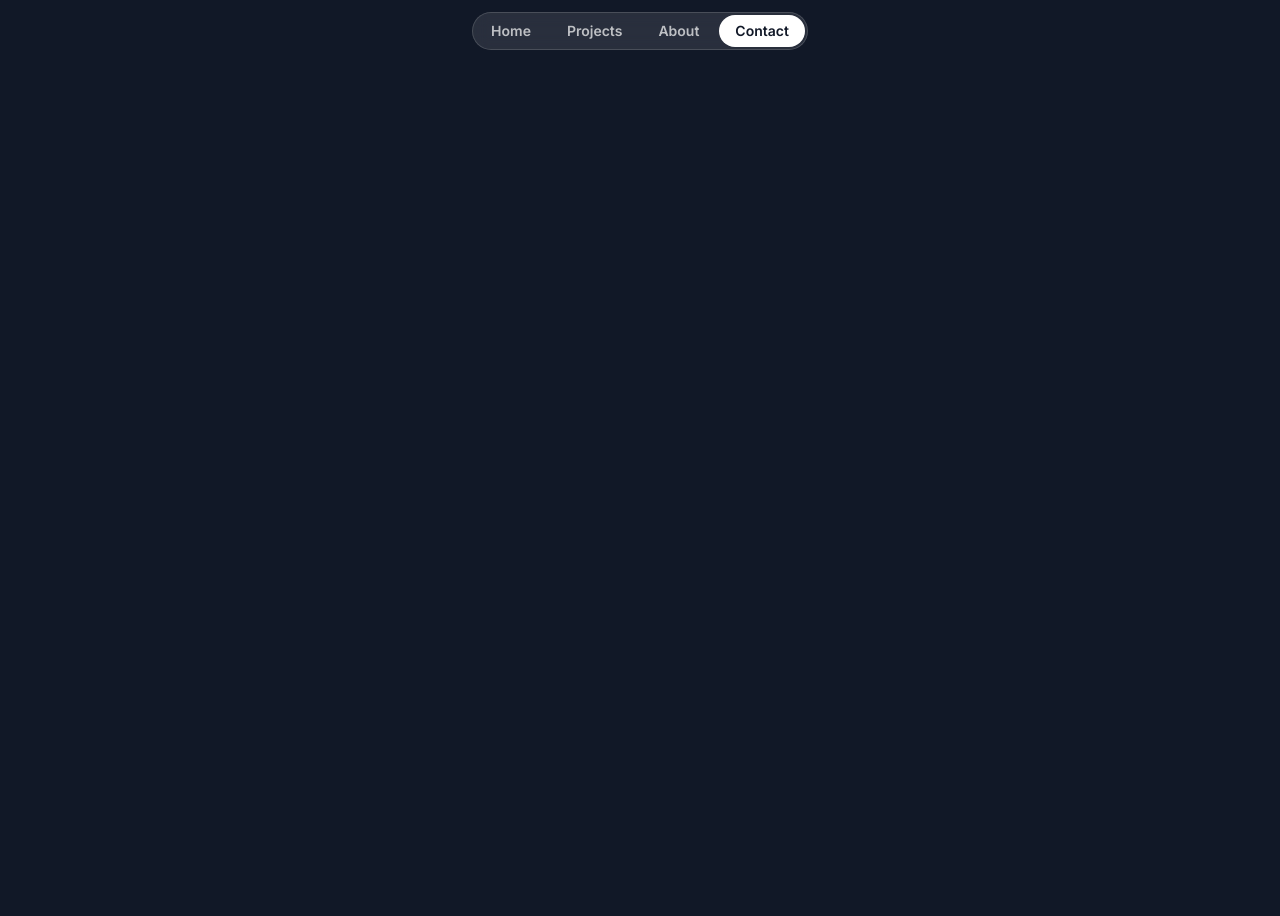
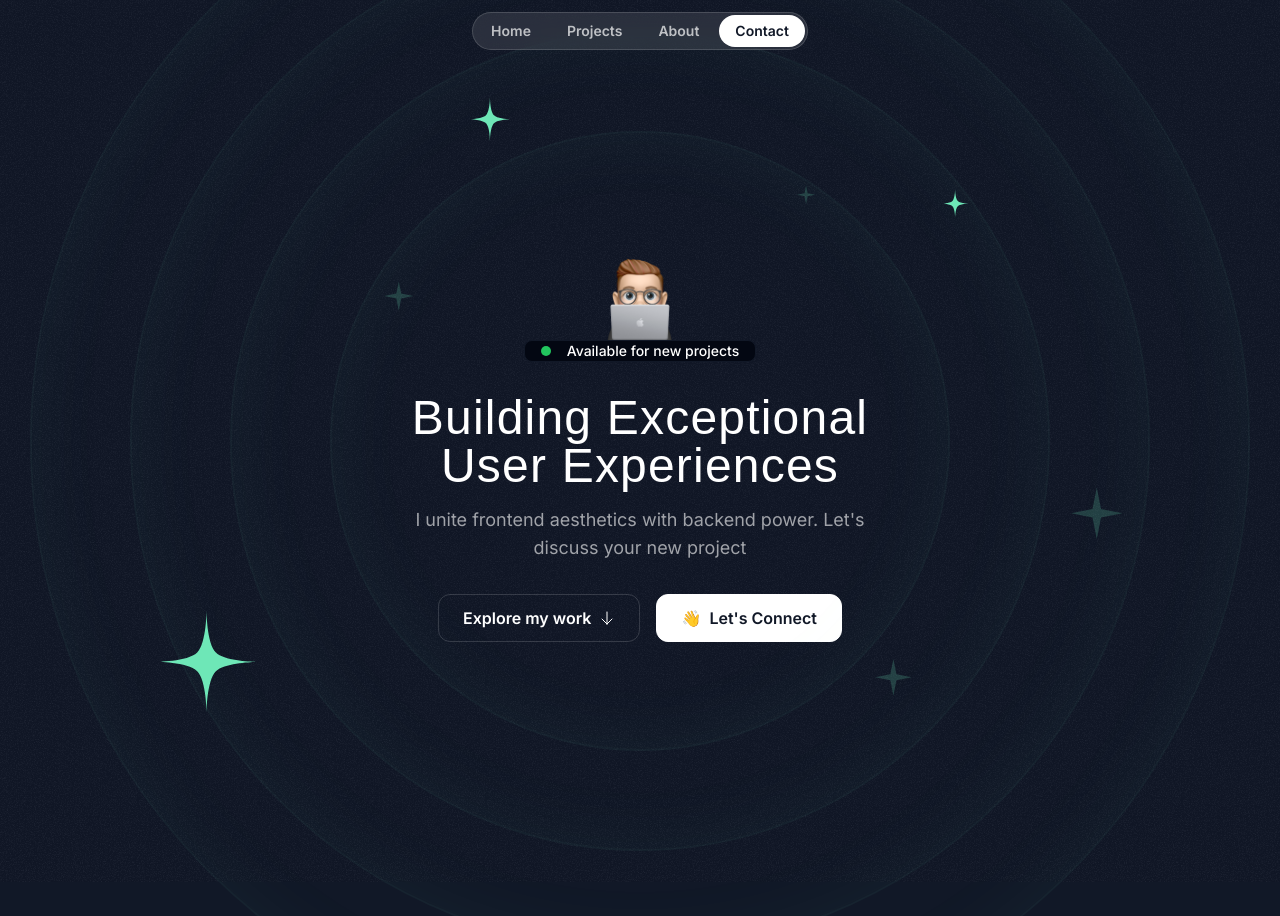
Before and after one commit to LVSSandeepKumar/portfolio, a Next.js app: page / in a window 1280 px wide. Shown: the top 916 px of the page. Before the commit the page ends 800 px from the top, so only its background shows below. Built offline with nearby package versions, Linux system fonts and the light colour scheme; a web font is replaced by a local one.

Commit message:
Hero Section

```diff
--- a/src/app/globals.css
+++ b/src/app/globals.css
@@ -6,4 +6,8 @@
     .nav-item {
         @apply px-4 py-1.5 rounded-full text-white/70 text-sm font-semibold hover:bg-white/10 hover:text-white transition duration-300;
     }
+
+    .hero-ring {
+        @apply absolute inset-0 border-2 top-1/2 left-1/2 -translate-x-1/2 -translate-y-1/2 rounded-full border-emerald-300/5 shadow-[0_0_80px_inset] shadow-emerald-300/5;
+    }
 }
--- a/src/app/page.tsx
+++ b/src/app/page.tsx
@@ -1,20 +1,11 @@
+import { Header } from "@/sections/Header";
+import { HeroSection } from "@/sections/Hero";
+
 export default function Home() {
   return (
-    <div className="flex items-center justify-center relative top-3">
-      <nav className="flex gap-1 p-0.5 border border-white/15 rounded-full bg-white/10 backdrop-blur">
-        <a href="#" className="nav-item">
-          Home
-        </a>
-        <a href="#" className="nav-item">
-          Projects
-        </a>
-        <a href="#" className="nav-item">
-          About
-        </a>
-        <a href="#" className="nav-item bg-white text-gray-900 hover:bg-white/70 hover:text-gray-900">
-          Contact
-        </a>
-      </nav>
+    <div>
+      <Header />
+      <HeroSection />
     </div>
   );
 }
--- /dev/null
+++ b/src/components/HeroOrbit.tsx
@@ -0,0 +1,29 @@
+import { PropsWithChildren } from "react";
+
+export const HeroOrbit = ({
+  children,
+  size,
+  rotation,
+}: PropsWithChildren<{ size: number; rotation: number }>) => {
+  return (
+    <div className="absolute top-1/2 left-1/2 -translate-x-1/2 -translate-y-1/2">
+      <div
+        className="flex items-start justify-start"
+        style={{
+          transform: `rotate(${rotation}deg)`,
+          height: `${size}px`,
+          width: `${size}px`,
+        }}
+      >
+        <div
+          className="inline-flex"
+          style={{
+            transform: `rotate(${rotation * -1}deg)`,
+          }}
+        >
+          {children}
+        </div>
+      </div>
+    </div>
+  );
+};
--- a/src/sections/Header.tsx
+++ b/src/sections/Header.tsx
@@ -1,3 +1,23 @@
 export const Header = () => {
-  return <div>Header Section</div>;
+  return (
+    <div className="flex items-center justify-center fixed top-3 w-full z-10">
+      <nav className="flex gap-1 p-0.5 border border-white/15 rounded-full bg-white/10 backdrop-blur">
+        <a href="#" className="nav-item">
+          Home
+        </a>
+        <a href="#" className="nav-item">
+          Projects
+        </a>
+        <a href="#" className="nav-item">
+          About
+        </a>
+        <a
+          href="#"
+          className="nav-item bg-white text-gray-900 hover:bg-white/70 hover:text-gray-900"
+        >
+          Contact
+        </a>
+      </nav>
+    </div>
+  );
 };
--- a/src/sections/Hero.tsx
+++ b/src/sections/Hero.tsx
@@ -1,3 +1,90 @@
+import Image from "next/image";
+
+import memojiImage from "@/assets/images/memoji-computer.png";
+import grainImage from "@/assets/images/grain.jpg";
+import ArrowDown from "@/assets/icons/arrow-down.svg";
+import StarIcon from "@/assets/icons/star.svg";
+import SparkleIcon from "@/assets/icons/sparkle.svg";
+import { HeroOrbit } from "@/components/HeroOrbit";
+
 export const HeroSection = () => {
-  return <div>Hero Section</div>;
+  return (
+    <div className="py-32 md:py-48 lg:py-60 relative z-0 overflow-x-clip">
+      <div className="absolute inset-0 [mask-image:linear-gradient(to-bottom,transparent,black_10%,black_70%,transparent)]">
+      <div
+        className="absolute inset-0 -z-30 opacity-5"
+        style={{
+          backgroundImage: `url(${grainImage.src})`,
+        }}
+      />
+      <div className="size-[620px] hero-ring" />
+      <div className="size-[820px] hero-ring" />
+      <div className="size-[1020px] hero-ring" />
+      <div className="size-[1220px] hero-ring" />
+      {/*Star Canvas */}
+      <HeroOrbit size={800} rotation={-72}>
+        <StarIcon className="size-28 text-emerald-300" />
+      </HeroOrbit>
+      <HeroOrbit size={550} rotation={20}>
+        <StarIcon className="size-12 text-emerald-300" />
+      </HeroOrbit>
+      <HeroOrbit size={590} rotation={98}>
+        <StarIcon className="size-8 text-emerald-300" />
+      </HeroOrbit>
+      {/*Sparkle Canvas */}
+      <HeroOrbit size={430} rotation={-14}>
+        <SparkleIcon className="size-8 text-emerald-300/20"/>
+      </HeroOrbit>
+      <HeroOrbit size={440} rotation={79}>
+        <SparkleIcon className="size-5 text-emerald-300/20"/>
+      </HeroOrbit>
+      <HeroOrbit size={530} rotation={178}>
+        <SparkleIcon className="size-10 text-emerald-300/20"/>
+      </HeroOrbit>
+      <HeroOrbit size={710} rotation={144}>
+        <SparkleIcon className="size-14 text-emerald-300/20"/>
+      </HeroOrbit>
+      {/*Dots Canvas */}
+      <HeroOrbit size={720} rotation={85}>
+        <div className="size-3 rounded-full text-emerald-300/20"/>
+      </HeroOrbit>
+      <HeroOrbit size={520} rotation={-41}>
+        <div className="size-2 rounded-full text-emerald-300/20"/>
+      </HeroOrbit>
+      <HeroOrbit size={650} rotation={-5}>
+        <div className="size-2 rounded-full text-emerald-300/20"/>
+      </HeroOrbit>
+      </div>
+      <div className="container">
+        <div className="flex flex-col items-center">
+          <Image src={memojiImage} alt="Logo" className="size-[100px]" />
+          <div className="bg-gray-950 border border-gray-900 inline-flex px-4 items-center gap-4 rounded-lg">
+            <div className="bg-green-500 rounded-full size-2.5" />
+            <div className="text-sm font-medium">
+              Available for new projects
+            </div>
+          </div>
+        </div>
+        <div className="max-w-lg mx-auto">
+          <h1 className="font-serif text-3xl md:text-5xl text-center mt-8 tracking-wide">
+            Building Exceptional User Experiences
+          </h1>
+          <p className="mt-4 text-center text-white/60 md:text-lg">
+            I unite frontend aesthetics with backend power. Let&apos;s discuss
+            your new project
+          </p>
+        </div>
+        <div className="flex flex-col md:flex-row justify-center items-center mt-8 gap-4">
+          <button className="inline-flex items-center gap-2 border border-white/15 px-6 h-12 rounded-xl">
+            <span className="font-semibold">Explore my work</span>
+            <ArrowDown className="size-4" />
+          </button>
+          <button className="inline-flex items-center gap-2 border border-white bg-white text-gray-900 h-12 px-6 rounded-xl">
+            <span>👋</span>
+            <span className="font-semibold">Let&apos;s Connect</span>
+          </button>
+        </div>
+      </div>
+    </div>
+  );
 };
```
